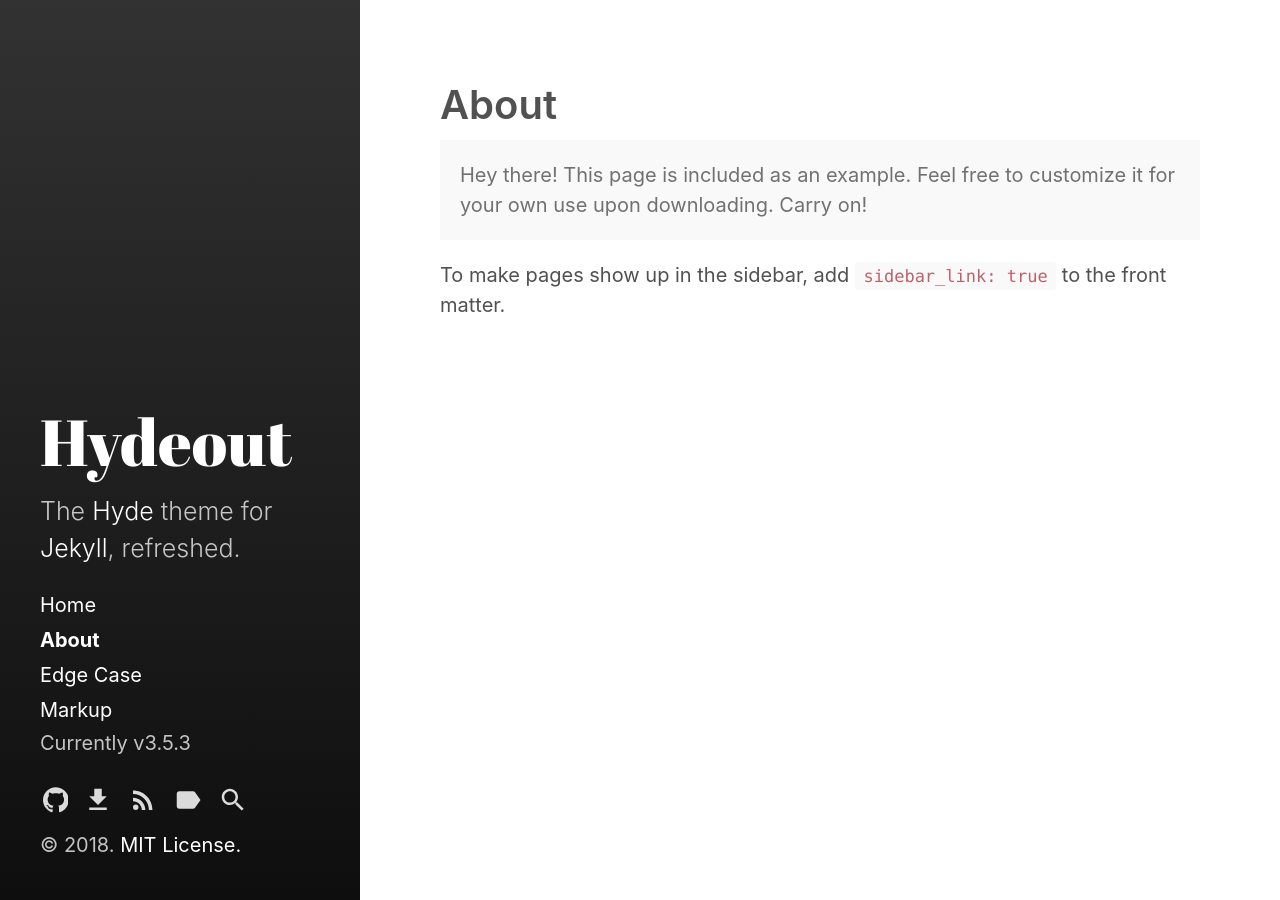
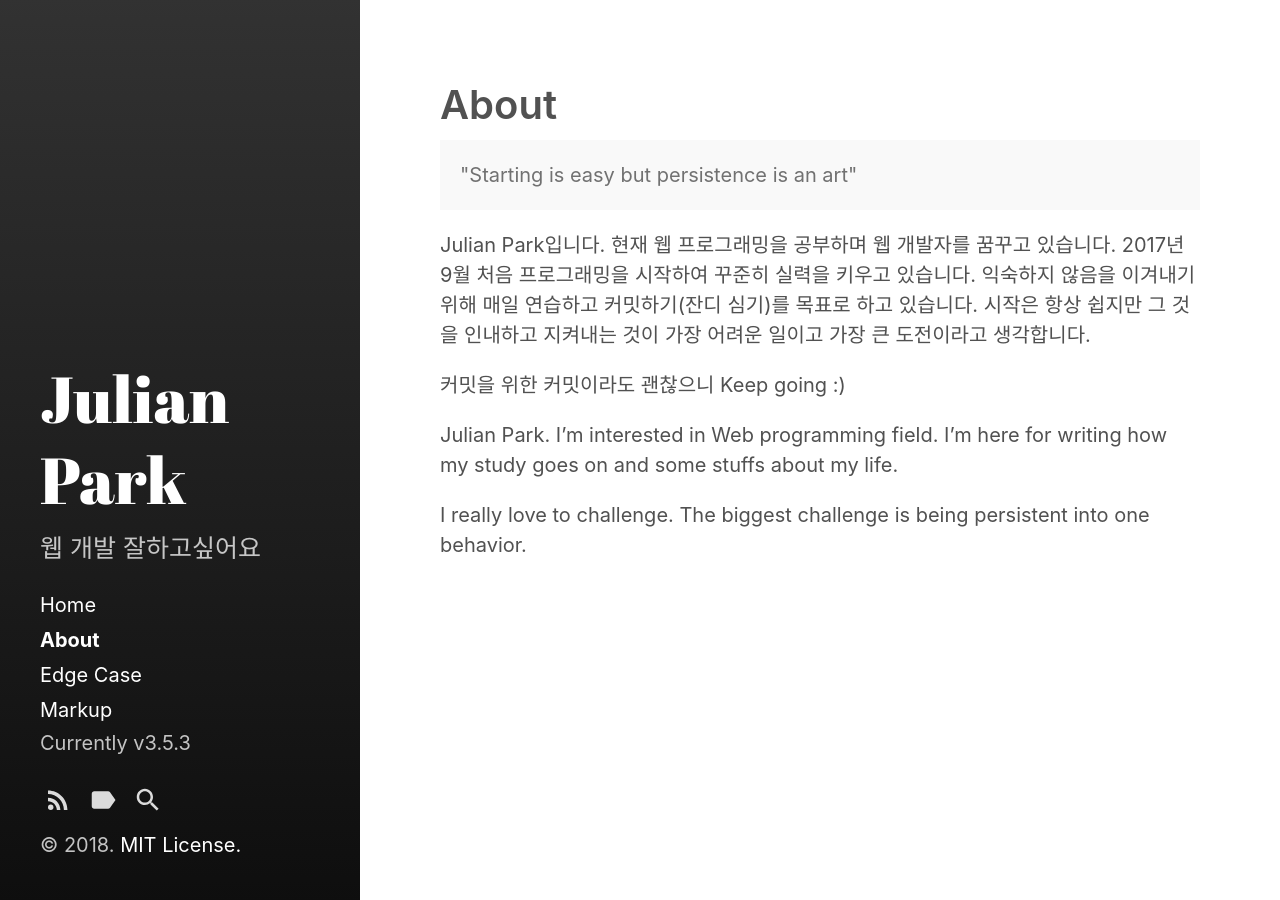
Before and after one commit to Chrisaor/chrisaor.github.com, a Jekyll site: the page built from about.md, in a window 1280 px wide. Built offline with Jekyll 4.4.1, drawn with Linux system fonts in a browser that asks for light colours.

Commit message:
about, config update

```diff
--- a/_config.yml
+++ b/_config.yml
@@ -3,10 +3,10 @@ markdown:         kramdown
 highlighter:      rouge
 
 # Setup
-title:            Hydeout
-tagline:          'A Jekyll theme'
-description:      'The <a href="http://hyde.getpoole.com" target="_blank">Hyde</a> theme for <a href="http://jekyllrb.com" target="_blank">Jekyll</a>, refreshed.'
-url:              https://fongandrew.github.io/hydeout
+title:            Julian Park
+tagline:          'Wep developer'
+description:      '웹 개발 잘하고싶어요'
+url:              https://chrisaor.github.io/
 baseurl:          # the optional subpath of your site, e.g. "/blog"
                   # NB: This applies to all pages in your Jekyll site.
                   # If you want to move just the blog index pages but keep
@@ -14,8 +14,7 @@ baseurl:          # the optional subpath of your site, e.g. "/blog"
                   # sidebar_blog_link below.
 
 author:
-  name:           'Andrew Fong'
-  url:            https://twitter.com/fongandrewc
+  name:           'Julian Park'
 
 paginate:         5
 # paginate_path:    '/page:num'
@@ -33,5 +32,4 @@ sidebar_home_link:  true
                                 # page. If you change your paginate_path,
                                 # set this to the root of the paginate_path
                                 # to enable a separate blog link.
-github:
-  repo:             https://github.com/fongandrew/hydeout
+github: https://github.com/chrisaor
--- a/about.md
+++ b/about.md
@@ -5,9 +5,14 @@ sidebar_link: true
 ---
 
 <p class="message">
-  Hey there! This page is included as an example. Feel free to customize it
-  for your own use upon downloading. Carry on!
+"Starting is easy but persistence is an art"
 </p>
 
-To make pages show up in the sidebar, add `sidebar_link: true` to the front
-matter.
+Julian Park입니다. 현재 웹 프로그래밍을 공부하며 웹 개발자를 꿈꾸고 있습니다. 2017년 9월 처음 프로그래밍을 시작하여 꾸준히 실력을 키우고 있습니다. 익숙하지 않음을 이겨내기 위해 매일 연습하고 커밋하기(잔디 심기)를 목표로 하고 있습니다. 시작은 항상 쉽지만 그 것을 인내하고 지켜내는 것이 가장 어려운 일이고 가장 큰 도전이라고 생각합니다.
+
+커밋을 위한 커밋이라도 괜찮으니 Keep going :)
+
+Julian Park. I'm interested in Web programming field.
+I'm here for writing how my study goes on and some stuffs about my life.
+
+I really love to challenge. The biggest challenge is being persistent into one behavior.
```
